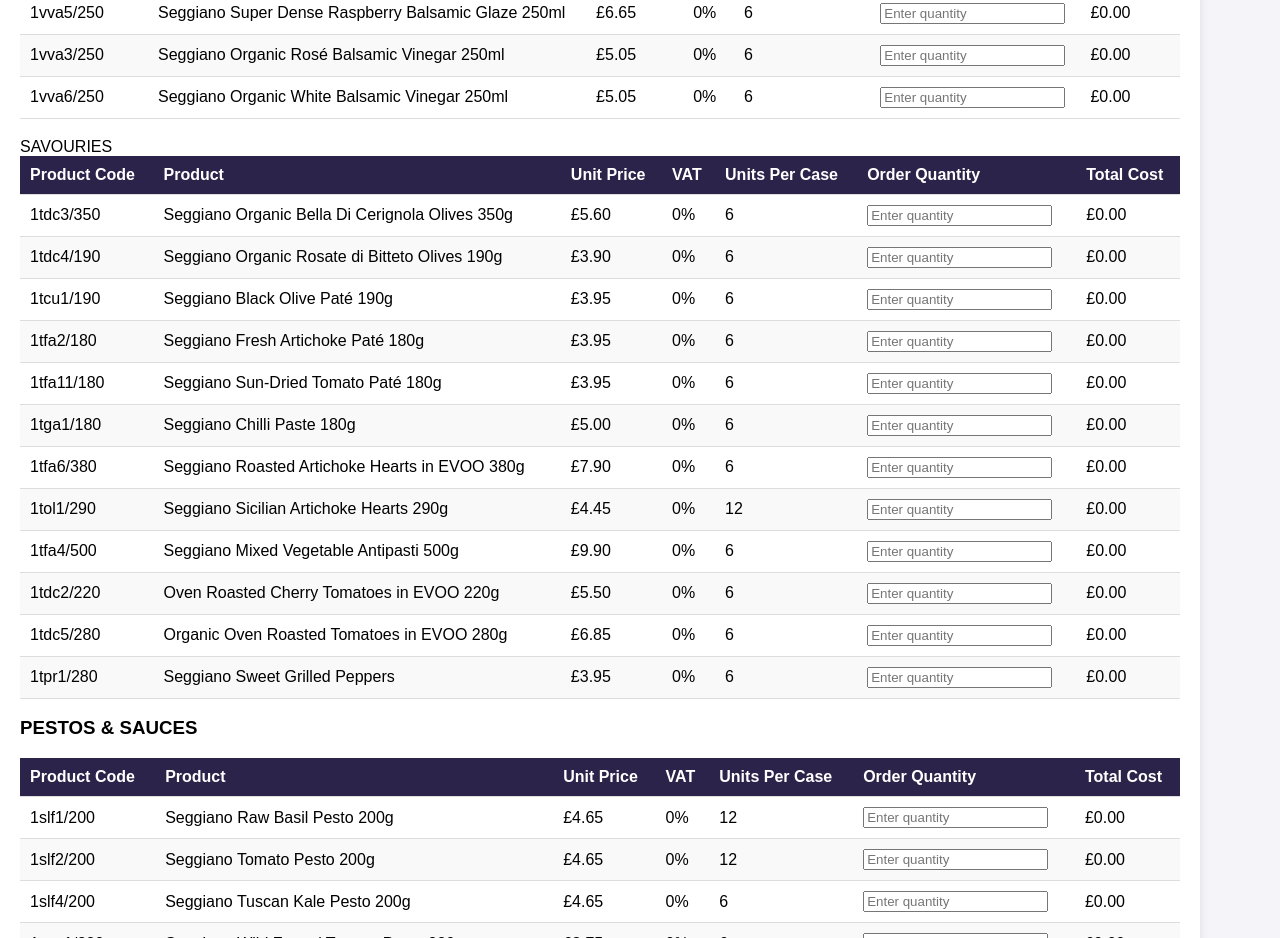
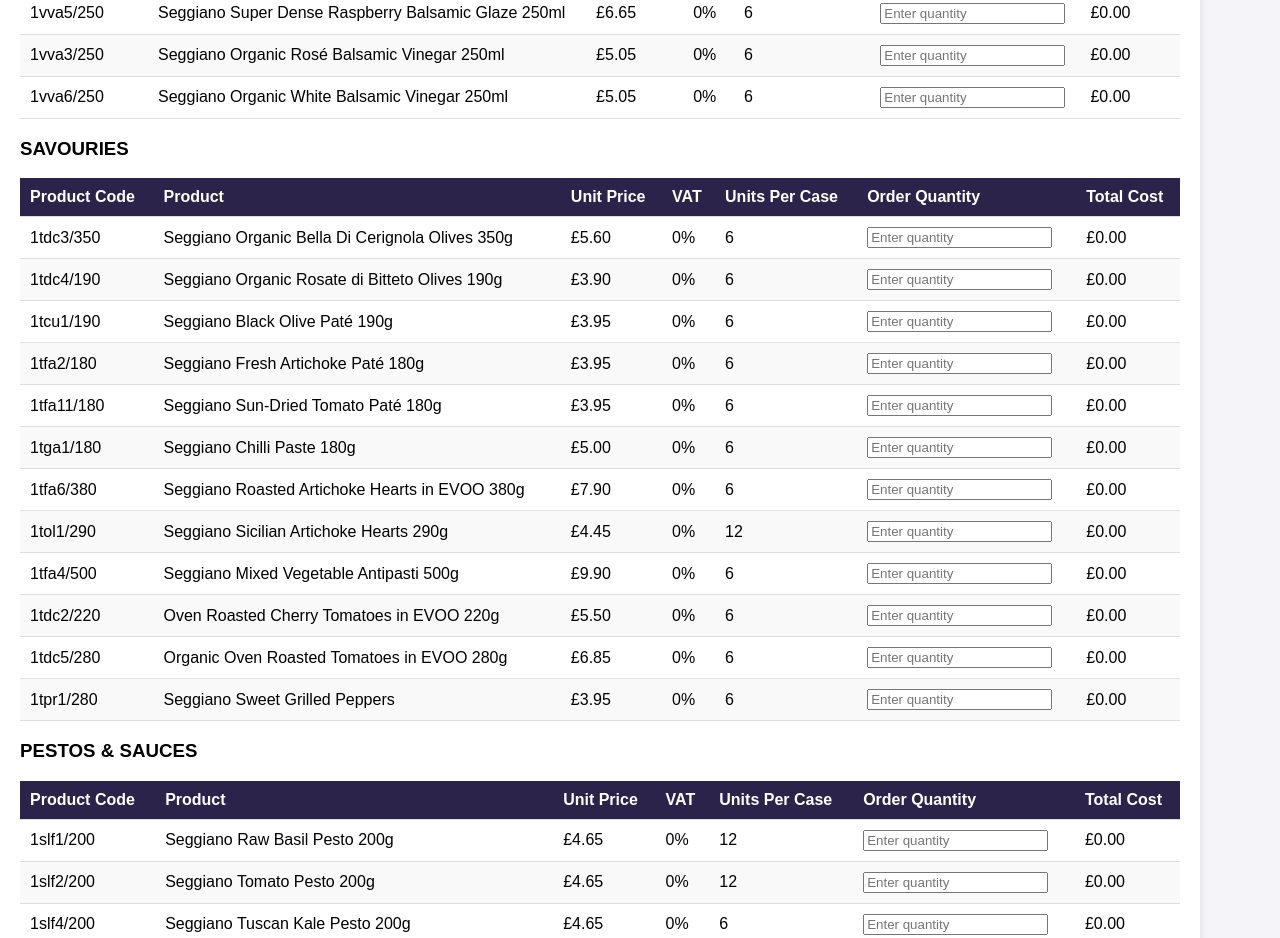
Before and after one commit to illiteratemage/Seggiano, a plain HTML site: page index.html in a window 1280 px wide. Shown: the part 960-1898 px from the top of the page. Drawn offline with Linux system fonts and the light colour scheme.

Commit message:
Update index.html
hopefully enboldened the savouries text.

```diff
--- a/index.html
+++ b/index.html
@@ -255,7 +255,7 @@
     </tbody>
 </table>
 
-       <h3></h3>SAVOURIES</h3>
+       <h3>SAVOURIES</h3></h3>
 <table>
     <thead>
         <tr>
```
